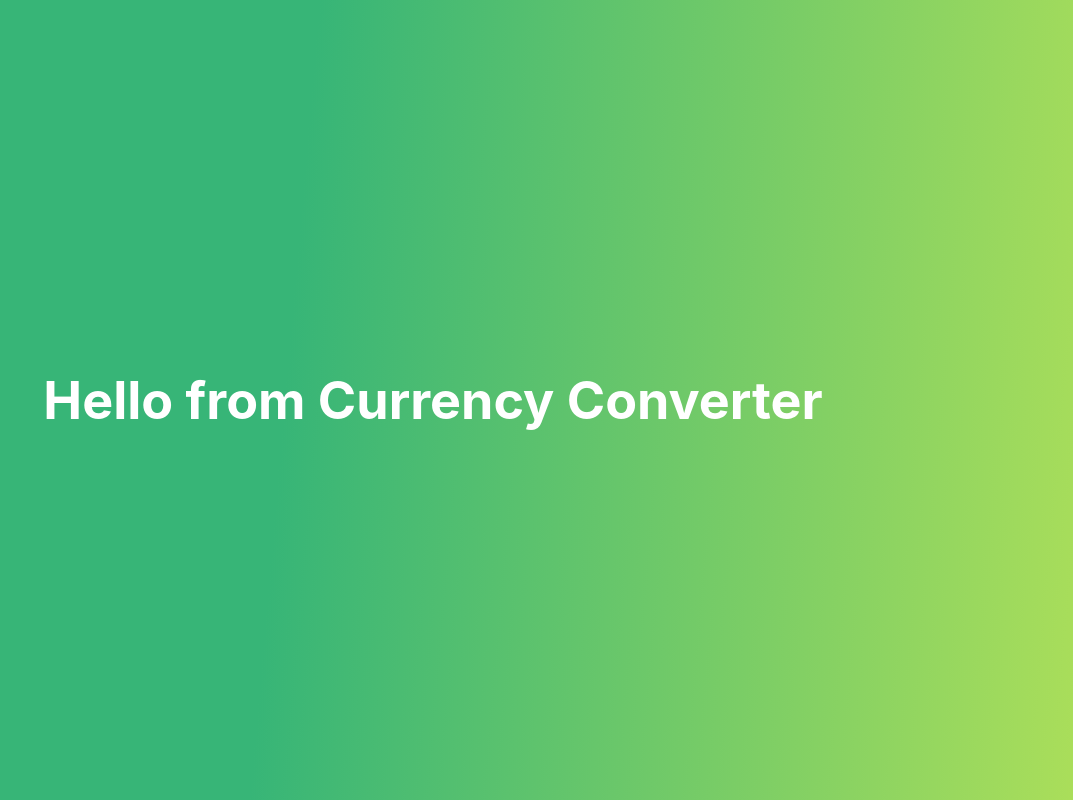
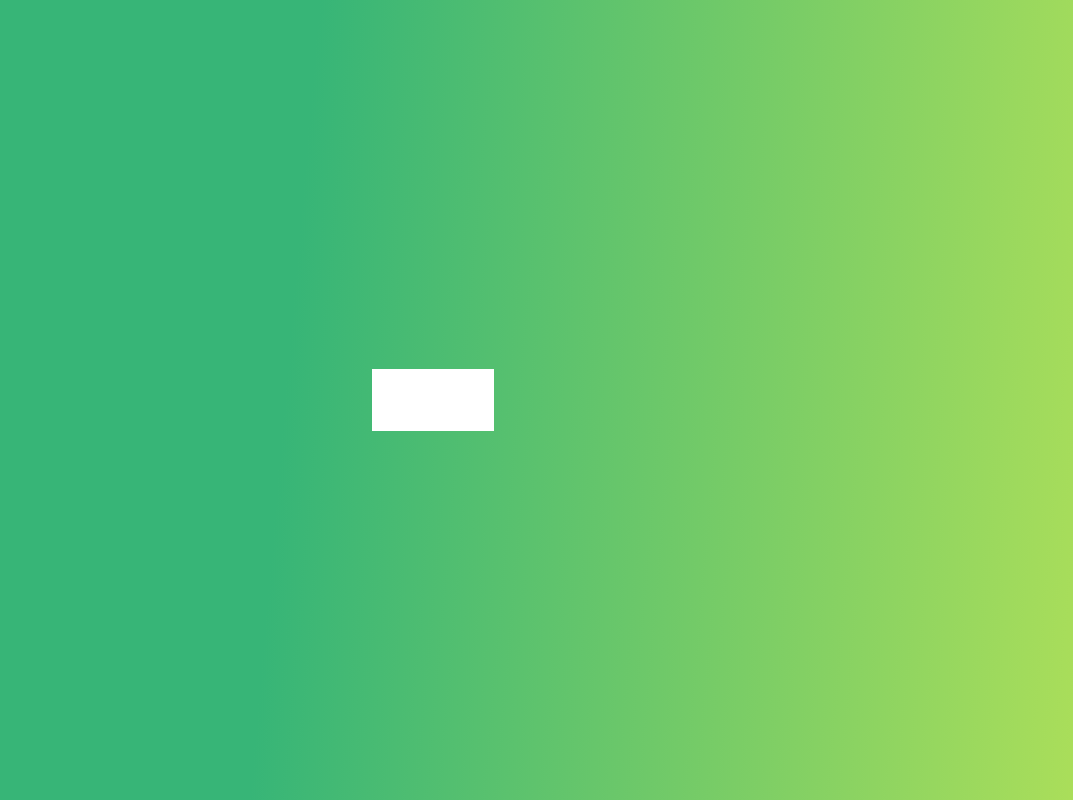
Before and after one commit to MarianaTellezR/currency-converter-mariana-tellez, a React (Create React App) app: page / in a window 1280 px wide. Shown: the whole page, without its empty margins (207-1280 px from the left). Built offline with nearby package versions, Linux system fonts and the light colour scheme.

Commit message:
Created CurrencyConverter.css file

```diff
--- /dev/null
+++ b/src/CurrencyConverter.css
@@ -0,0 +1,3 @@
+.CurrencyConverter {
+    background-color: white;
+}
--- a/src/CurrencyConverter.js
+++ b/src/CurrencyConverter.js
@@ -1,5 +1,13 @@
 import React from "react";
+import "./CurrencyConverter.css";
 
 export default function CurrencyConverter() {
-  return <h1>Hello from Currency Converter</h1>;
+  return (
+    <div className="CurrencyConverter">
+      <div className="row">
+        <div className="left-side">Left side</div>
+        <div className="right-side">Right side</div>
+      </div>
+    </div>
+  );
 }
```
